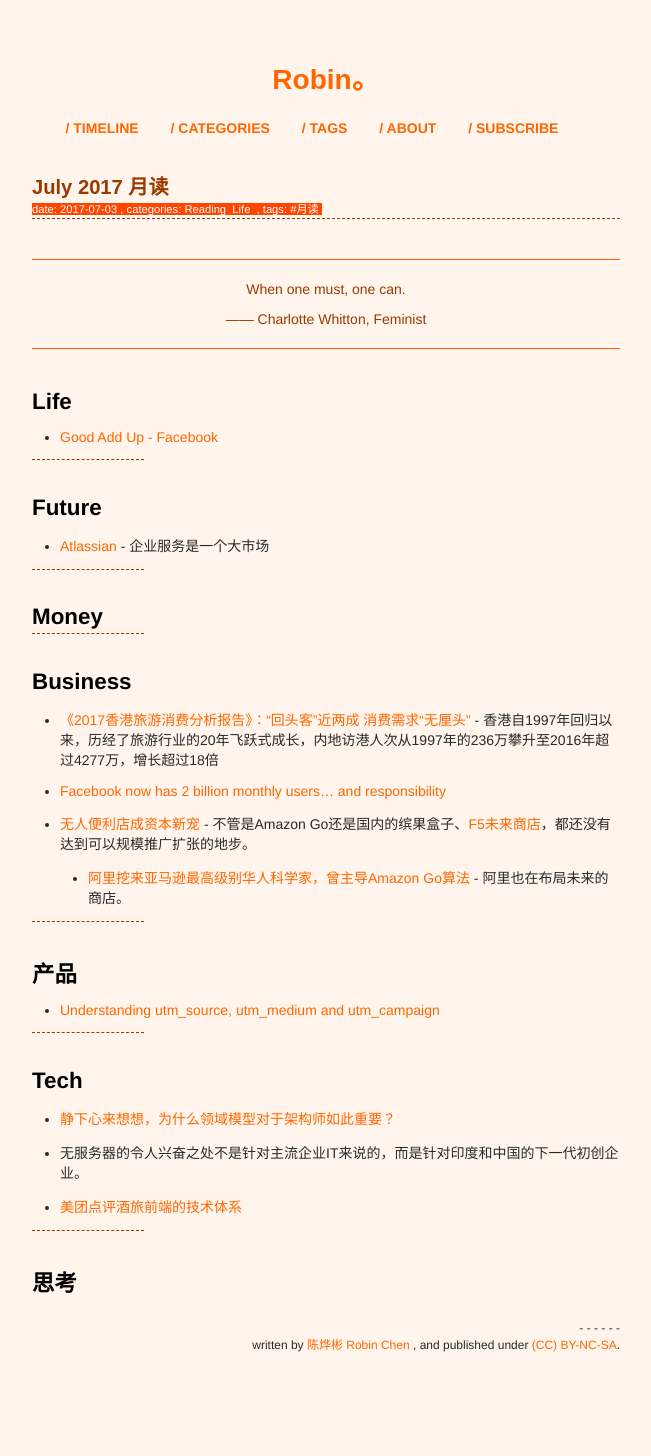
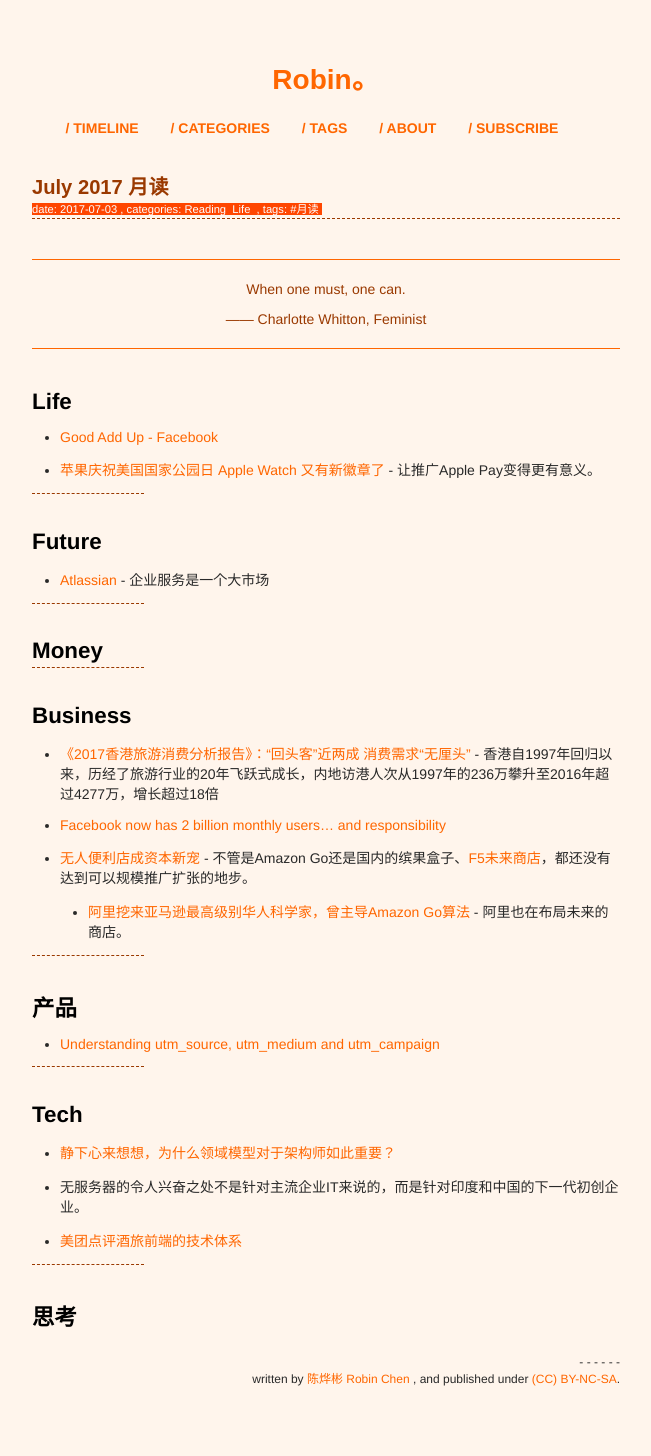
Before and after one commit to xianyuxmu/xianyuxmu.github.io, a Jekyll site: the page built from _posts/2017-07-03-monthly-reading.md, in a window 1280 px wide. Shown: the whole page, without its empty margins (314-965 px from the left). Built offline with Jekyll 4.4.1, drawn with Linux system fonts in a browser that asks for light colours; comment, search, counter and statistics services are not loaded; before the commit the page ends 1422 px from its top, so only the background shows below that.

Commit message:
Reading 07 July, 2017

```diff
--- a/_posts/2017-07-03-monthly-reading.md
+++ b/_posts/2017-07-03-monthly-reading.md
@@ -18,6 +18,7 @@ tags:
 ## Life
 
 - [Good Add Up - Facebook](https://www.facebook.com/goodaddsup)
+- [苹果庆祝美国国家公园日 Apple Watch 又有新徽章了](http://www.cnbeta.com/articles/tech/627511.htm) - 让推广Apple Pay变得更有意义。
 
 
 ----
```
